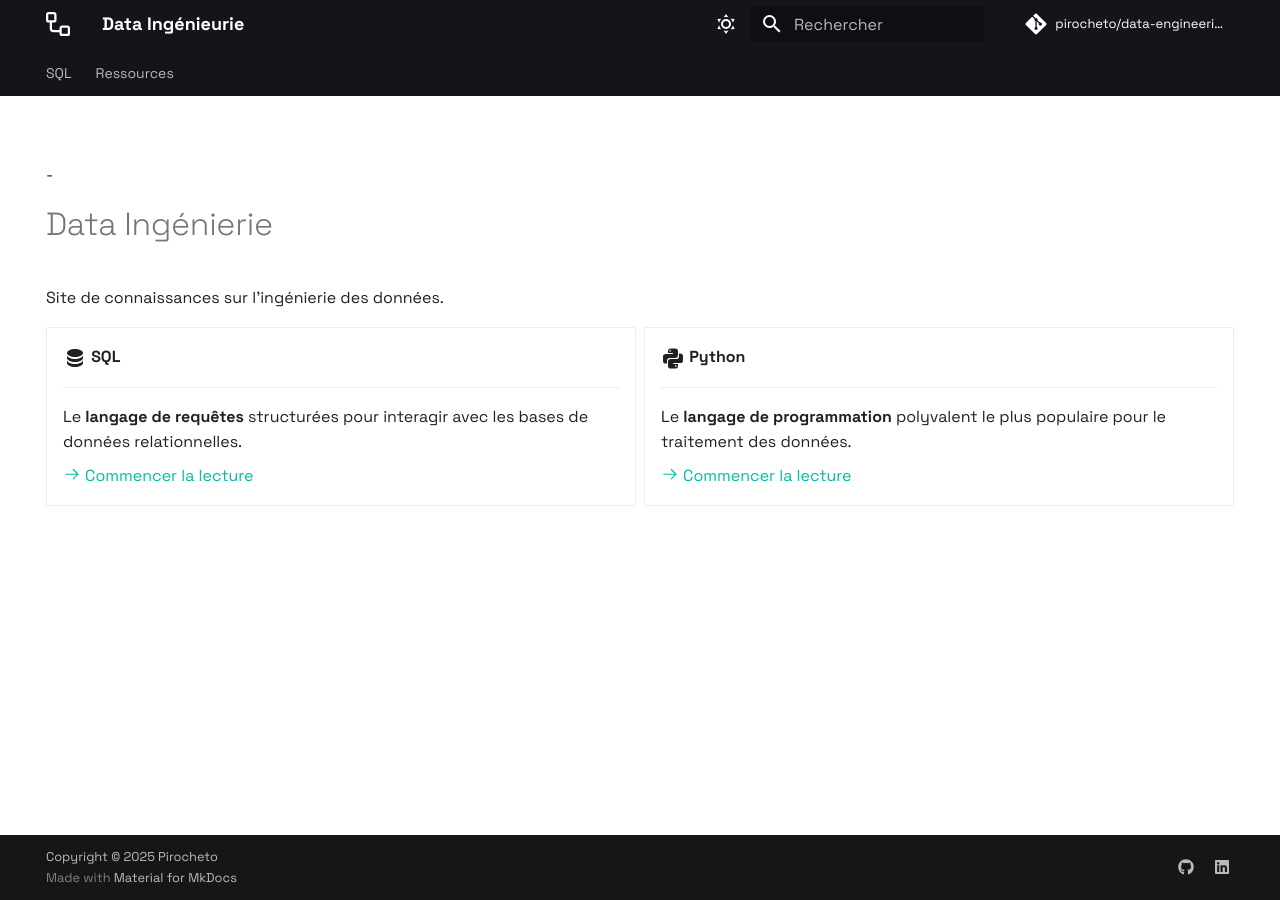
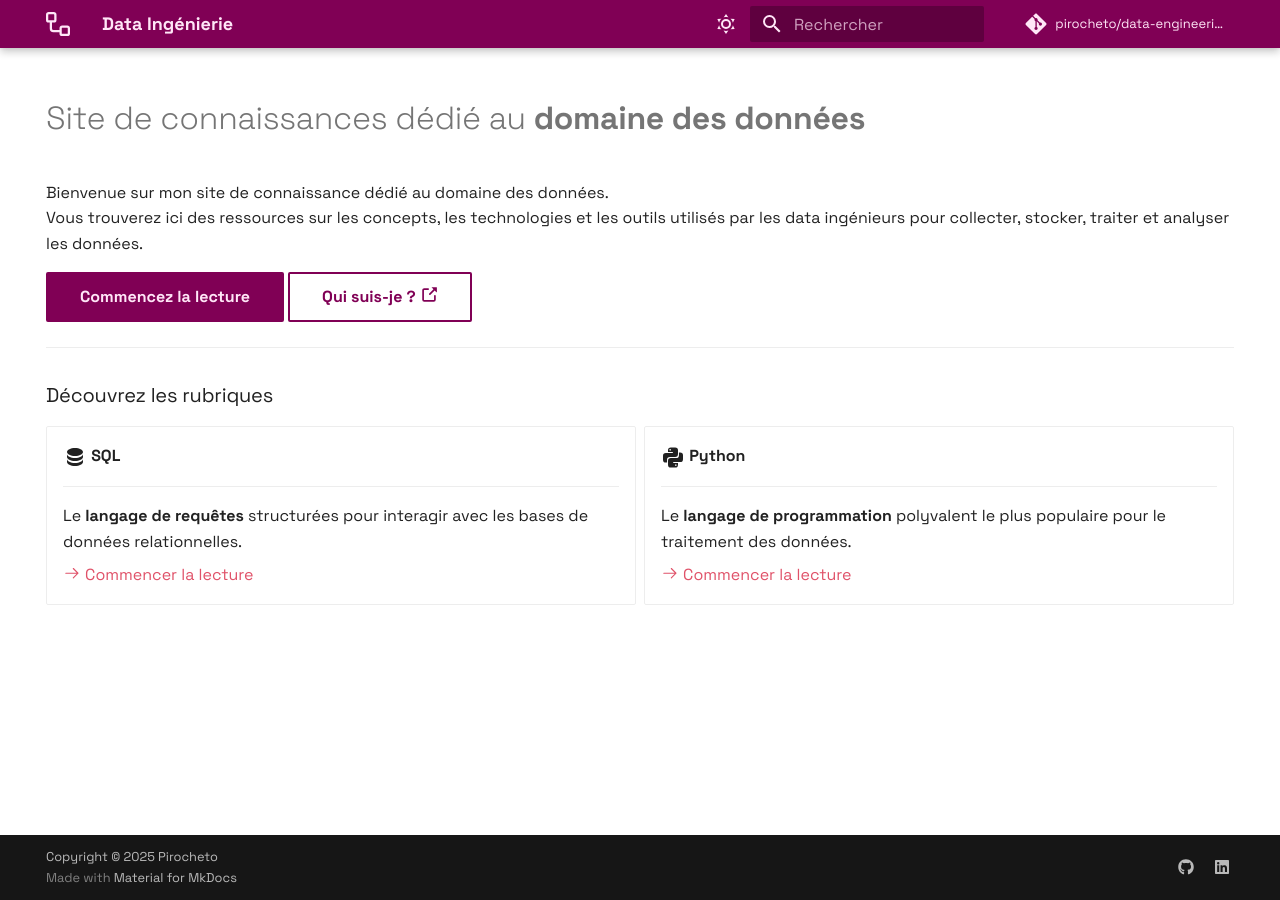
Before and after one commit to pirocheto/data-engineering-knowledge, an MkDocs documentation site: the page built from docs/index.md, in a window 1280 px wide. Built offline with MkDocs 1.6.1 and Material for MkDocs 9.7.7, drawn with Linux system fonts in a browser that asks for light colours; plug-ins that fetch from the network failed and are left out; comment, search, counter and statistics services are not loaded.

Commit message:
set color schemas

```diff
--- a/docs/css/custom.css
+++ /dev/null
@@ -1,7 +0,0 @@
-[data-md-color-primary="white"] {
-  --md-typeset-a-color: var(--md-accent-fg-color) !important;
-}
-
-[data-md-color-primary="black"] {
-  --md-typeset-a-color: var(--md-accent-fg-color) !important;
-}
--- a/docs/index.md
+++ b/docs/index.md
@@ -6,11 +7,17 @@ hide:
   - path
 ---
 
--
+# Site de connaissances dédié au **domaine des données**
 
-# Data Ingénierie
+Bienvenue sur mon site de connaissance dédié au domaine des données.
+Vous trouverez ici des ressources sur les concepts, les technologies et les outils utilisés par les data ingénieurs pour collecter, stocker, traiter et analyser les données.
 
-Site de connaissances sur l'ingénierie des données.
+[Commencez la lecture](sql/getting-started/intro){ .md-button .md-button--primary }
+[Qui suis-je ? :octicons-link-external-16:](https://www.linkedin.com/in/pierre-rochet){ .md-button }
+
+---
+
+### Découvrez les rubriques
 
 <div class="grid cards" markdown>
 
--- /dev/null
+++ b/docs/stylesheets/extra.css
@@ -0,0 +1,33 @@
+[data-md-color-scheme="custom-light"] {
+  /* Primary color shades */
+  --md-primary-fg-color: hsla(320, 100%, 25%, 1); /* Magenta foncé */
+  --md-primary-fg-color--light: hsla(320, 100%, 35%, 1);
+  --md-primary-fg-color--dark: hsla(320, 100%, 20%, 1);
+  --md-primary-bg-color: hsla(320, 100%, 95%, 1);
+  --md-primary-bg-color--light: hsla(320, 100%, 95%, 0.7);
+
+  /* Accent color shades */
+  --md-accent-fg-color: hsla(350, 70%, 60%, 1); /* Plus rosé */
+  --md-accent-fg-color--transparent: hsla(350, 70%, 60%, 0.1);
+  --md-accent-bg-color: hsla(350, 70%, 95%, 1);
+  --md-accent-bg-color--light: hsla(350, 70%, 95%, 0.7);
+
+  --md-typeset-a-color: var(--md-accent-fg-color) !important;
+}
+
+[data-md-color-scheme="slate"] {
+  /* Primary color shades */
+  --md-primary-fg-color: hsla(320, 100%, 30%, 1); /* Magenta foncé */
+  --md-primary-fg-color--light: hsla(320, 100%, 40%, 1);
+  --md-primary-fg-color--dark: hsla(320, 100%, 25%, 1);
+  --md-primary-bg-color: hsla(320, 100%, 97%, 1);
+  --md-primary-bg-color--light: hsla(320, 100%, 97%, 0.7);
+
+  /* Accent color shades */
+  --md-accent-fg-color: hsla(340, 50%, 60%, 1); /* Vieux rose */
+  --md-accent-fg-color--transparent: hsla(340, 50%, 60%, 0.1);
+  --md-accent-bg-color: hsla(340, 50%, 95%, 1);
+  --md-accent-bg-color--light: hsla(340, 50%, 95%, 0.7);
+
+  --md-typeset-a-color: var(--md-accent-fg-color) !important;
+}
--- a/mkdocs.yml
+++ b/mkdocs.yml
@@ -1,4 +1,4 @@
-site_name: Data Ingénieurie
+site_name: Data Ingénierie
 site_url: https://pirocheto.github.io/data-engineering-knowledge/
 plugins:
   - privacy
@@ -9,15 +9,15 @@ plugins:
       fallback_to_build_date: true
 nav:
   - SQL:
-    - Démarrage:
-      - Introduction: sql/getting-started/intro.md
-      - Installation: sql/getting-started/installation.md
-    - Concepts:
-        - Modélisation: sql/concepts/modeling.md
-        - Relations: sql/concepts/relashionships.md
-    - Langage:
-        - Instructions: sql/language/instructions.md
-        - Functions: sql/language/functions.md
+      - Démarrage:
+          - Introduction: sql/getting-started/intro.md
+          - Installation: sql/getting-started/installation.md
+      - Concepts:
+          - Modélisation: sql/concepts/modeling.md
+          - Relations: sql/concepts/relashionships.md
+      - Langage:
+          - Instructions: sql/language/instructions.md
+          - Functions: sql/language/functions.md
   - Ressources: resources.md
 theme:
   custom_dir: overrides
@@ -43,18 +43,16 @@ theme:
     text: Space Grotesk
     code: Roboto Mono
   palette:
-    - scheme: default
+    - scheme: custom-light
       toggle:
         icon: material/weather-sunny
         name: Switch to dark mode
-      primary: black
-      accent: teal
+      # primary: white
     - scheme: slate
       toggle:
         icon: material/weather-night
         name: Switch to light mode
-      primary: black
-      accent: teal
+      # primary: black
 
 extra:
   social:
@@ -97,4 +95,4 @@ repo_name: pirocheto/data-engineering-docs
 copyright: Copyright &copy; 2025 Pirocheto
 
 extra_css:
-  - css/custom.css
+  - stylesheets/extra.css
--- /dev/null
+++ b/overrides/home.html
@@ -0,0 +1,34 @@
+{% extends "main.html" %}
+
+<!-- Application header -->
+{% block header %} {{ super() }}
+
+<!-- Additional styles for landing page -->
+<!-- <style>
+  [data-md-color-scheme="custom-light"] {
+    /* Primary color shades */
+    --md-primary-fg-color: hsla(0, 0%, 20%, 1);
+    --md-primary-fg-color--light: hsla(0, 0%, 20%, 1);
+    --md-primary-fg-color--dark: hsla(0, 0%, 15%, 1);
+    --md-primary-bg-color: hsla(0, 0%, 95%, 1);
+    --md-primary-bg-color--light: hsla(0, 0%, 95%, 0.7);
+
+    /* Accent color shades */
+    --md-accent-fg-color: hsla(0, 0%, 30%, 1);
+    --md-accent-fg-color--transparent: hsla(0, 0%, 30%, 0.1);
+    --md-accent-bg-color: hsla(0, 0%, 95%, 1);
+    --md-accent-bg-color--light: hsla(0, 0%, 95%, 0.7);
+  }
+</style> -->
+{% endblock %}
+
+<!-- Render hero under tabs -->
+{% block tabs %}
+<!-- {{ super() }}  -->
+{% endblock %}
+
+<!-- Content -->
+{% block content %} {{ super() }} {% endblock %}
+
+<!-- Application footer -->
+{% block footer %} {{ super() }} {% endblock %}
```
Also changed, not shown: other parts of docs/index.md (+1 -0 lines).
